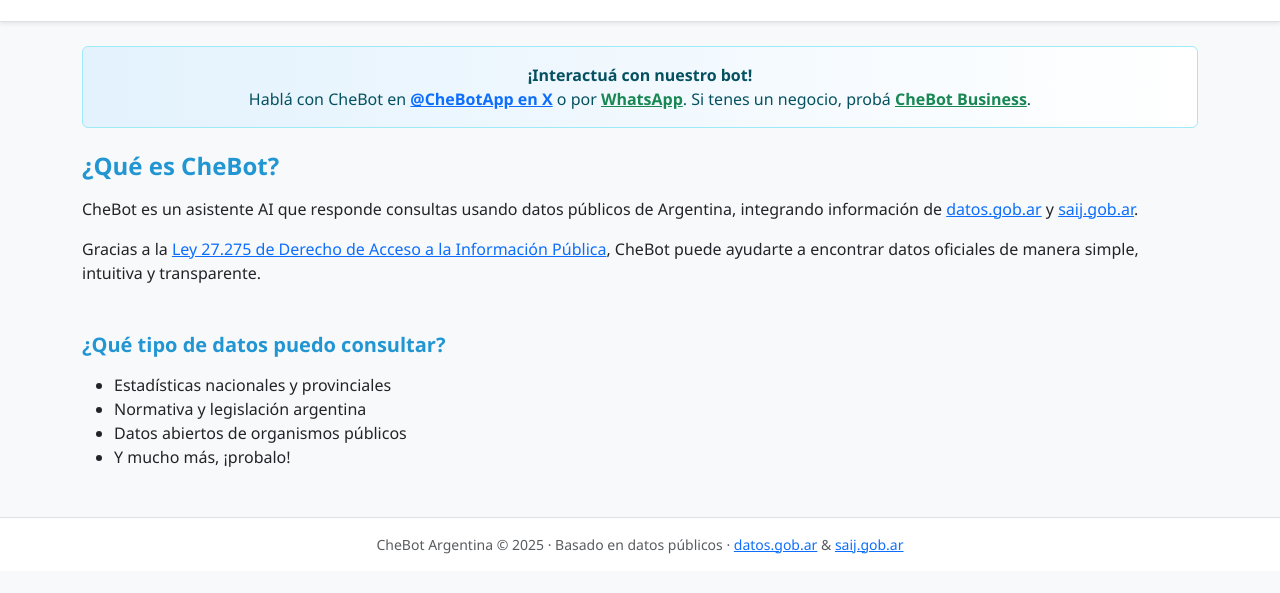
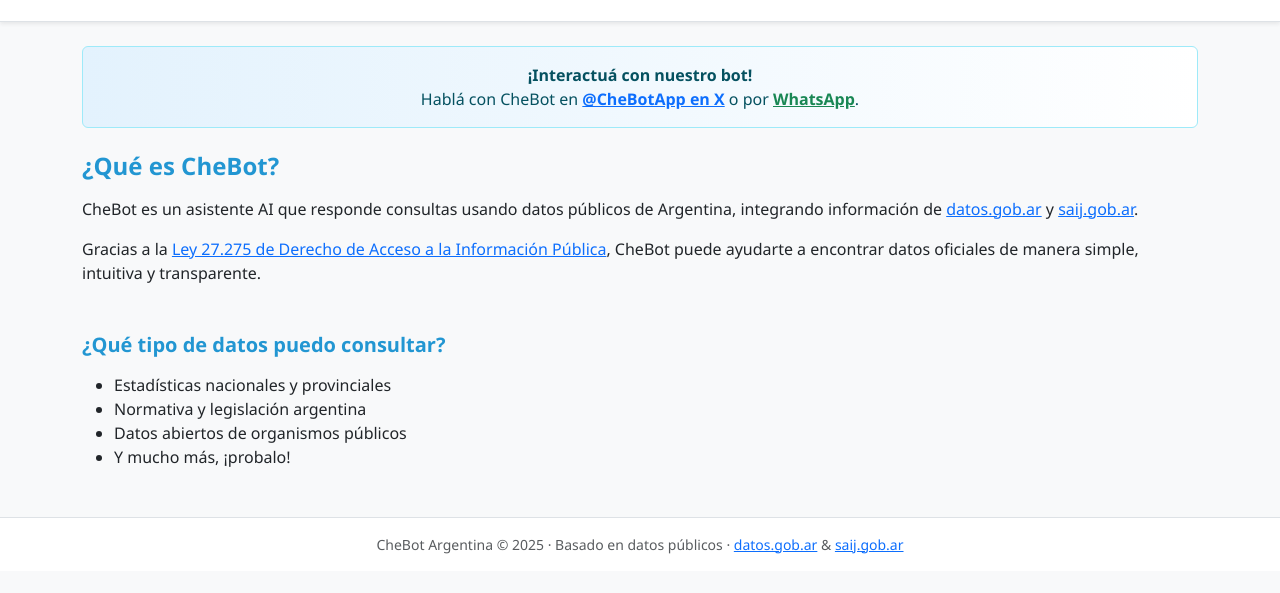
Before and after one commit to kzu/chebot.ar, a plain HTML site: page index.html in a window 1280 px wide. Shown: the part 173-766 px from the top of the page. Drawn offline with nearby package versions, Linux system fonts and the light colour scheme.

Commit message:
Remove CheBot Business link from interaction section

```diff
--- a/index.html
+++ b/index.html
@@ -24,8 +24,6 @@
         <a href="https://x.com/CheBotApp" target="_blank" rel="noopener noreferrer" class="fw-bold text-primary">@CheBotApp en X</a>
         o por
         <a href="https://wa.me/5491123960774" target="_blank" rel="noopener noreferrer" class="fw-bold text-success">WhatsApp</a>.
-        Si tenes un negocio, probá
-        <a href="https://wa.me/5491172385254" target="_blank" rel="noopener noreferrer" class="fw-bold text-success">CheBot Business</a>.
       </div>
       <section class="mb-5">
         <h2 class="h4 fw-semibold mb-3" style="color:#2296d2;">¿Qué es CheBot?</h2>
```
